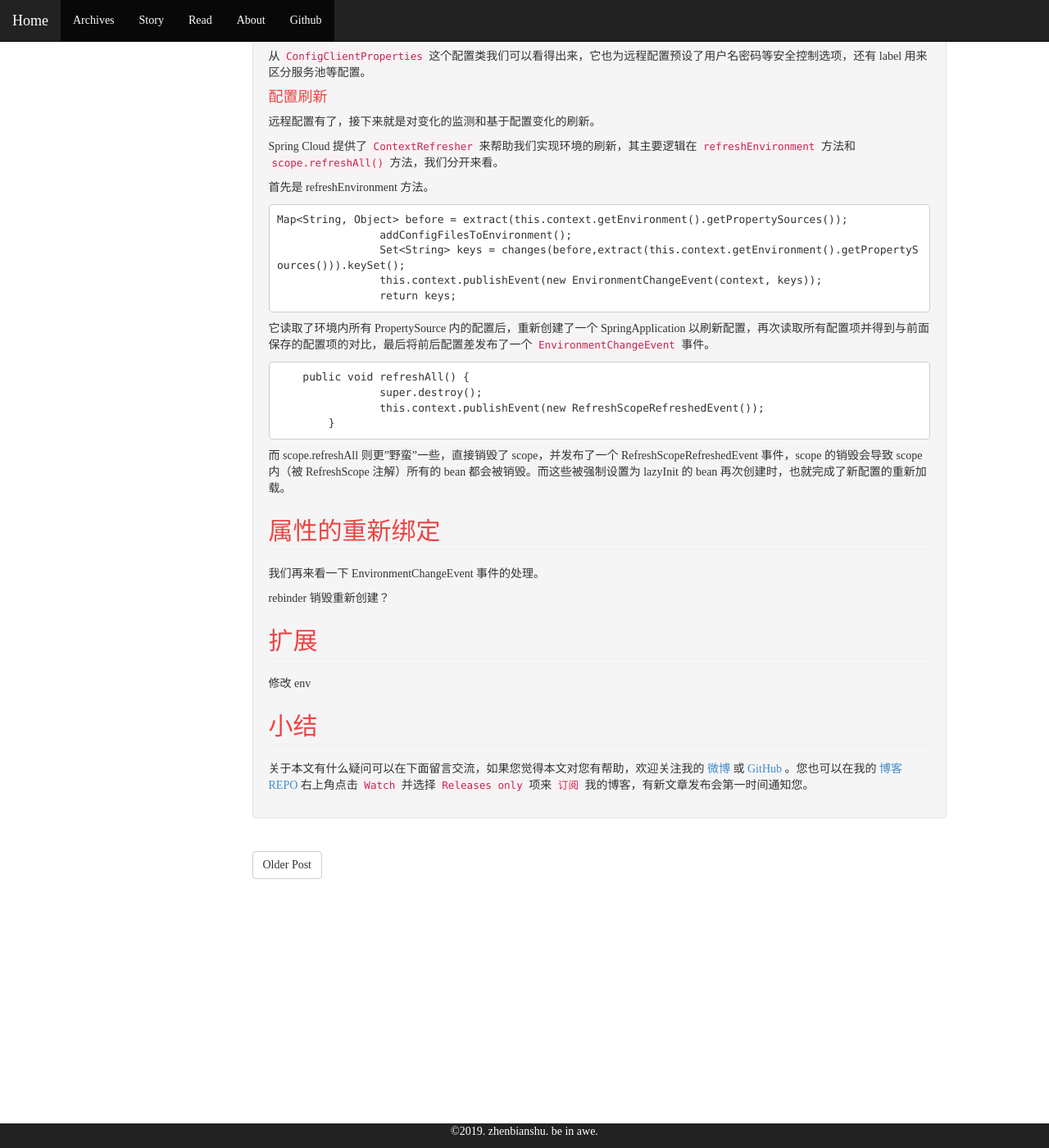
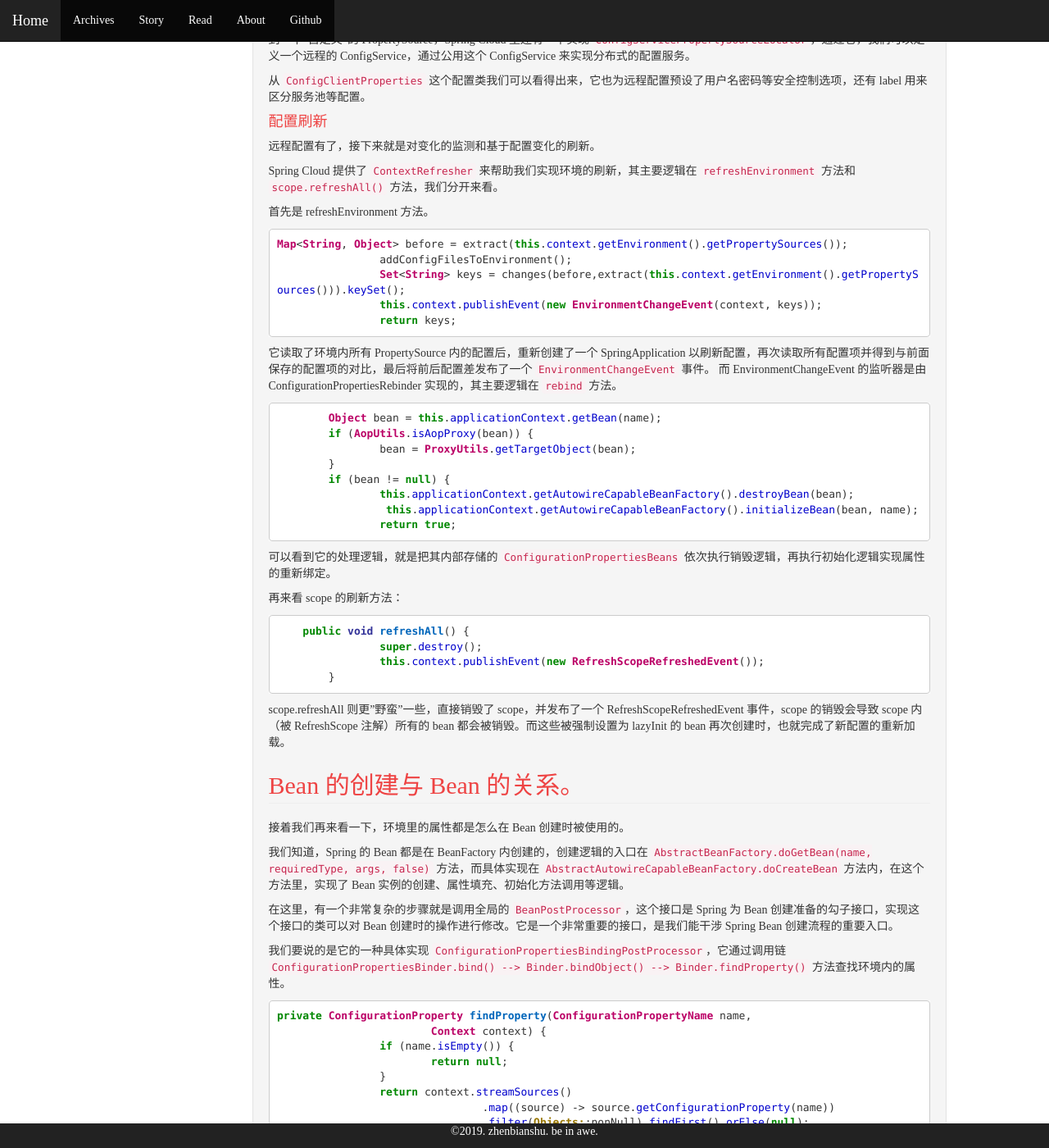
Before and after one commit to zhenbianshu/zhenbianshu.github.io, a Jekyll site: the page built from _posts/2019-06-18-spring_cloud_properties_auto_load.md, in a window 1280 px wide and 1400 px high, scrolled down 1510 px. Shown: the whole window at 82% size. Built offline with Jekyll 4.4.1, drawn with Linux system fonts in a browser that asks for light colours; comment, search, counter and statistics services are not loaded; some of the changed text lies outside the part shown.

Commit message:
add bean process logic;

````diff
--- a/_posts/2019-06-18-spring_cloud_properties_auto_load.md
+++ b/_posts/2019-06-18-spring_cloud_properties_auto_load.md
@@ -14,6 +14,8 @@ comments: true
 前些天，我在一个需求中也遇到了 spring cloud 的相关问题。我们在用的是 Spring Cloud 的 config 模块，它是用来支持分布式配置的，原来单机应用在使用了 Spring Cloud 之后，可以支持配置的动态修改和重新加载，原来我们使用第三方存储配置，自己在业务代码里使用轮询并实现配置的重新加载，Spring Cloud 将其抽离为框架，并很好的融入到 Spring 原有的配置和 Bean 模块内。
 
 虽然在解决需求问题时走了些弯路，但也借此机会了解了 Spring Cloud 的一部分，抽空总结一下问题和在查询问题中了解到的知识，分享出来让再遇到此问题的同学少踩坑吧。
+
+本文基于 Spring 5.1 和 Spring Cloud 2.1。
 
 {{ site.article.copyright }}
 
@@ -77,7 +79,7 @@ Spring Cloud 提供了 `ContextRefresher` 来帮助我们实现环境的刷新
 
 首先是 refreshEnvironment 方法。
 
-```
+```java
 Map<String, Object> before = extract(this.context.getEnvironment().getPropertySources());
 		addConfigFilesToEnvironment();
 		Set<String> keys = changes(before,extract(this.context.getEnvironment().getPropertySources())).keySet();
@@ -86,27 +88,75 @@ Map<String, Object> before = extract(this.context.getEnvironment().getPropertySo
 ```
 
 它读取了环境内所有 PropertySource 内的配置后，重新创建了一个 SpringApplication 以刷新配置，再次读取所有配置项并得到与前面保存的配置项的对比，最后将前后配置差发布了一个 `EnvironmentChangeEvent` 事件。
+而 EnvironmentChangeEvent 的监听器是由 ConfigurationPropertiesRebinder 实现的，其主要逻辑在 `rebind` 方法。
 
+```java
+	Object bean = this.applicationContext.getBean(name);
+	if (AopUtils.isAopProxy(bean)) {
+		bean = ProxyUtils.getTargetObject(bean);
+	}
+	if (bean != null) {
+		this.applicationContext.getAutowireCapableBeanFactory().destroyBean(bean);
+                 this.applicationContext.getAutowireCapableBeanFactory().initializeBean(bean, name);
+		return true;
+```
+可以看到它的处理逻辑，就是把其内部存储的 `ConfigurationPropertiesBeans` 依次执行销毁逻辑，再执行初始化逻辑实现属性的重新绑定。
 
-```
+再来看 scope 的刷新方法：
+
+```java
     public void refreshAll() {
 		super.destroy();
 		this.context.publishEvent(new RefreshScopeRefreshedEvent());
 	}
 ```
-而 scope.refreshAll 则更"野蛮"一些，直接销毁了 scope，并发布了一个 RefreshScopeRefreshedEvent 事件，scope 的销毁会导致 scope 内（被 RefreshScope 注解）所有的 bean 都会被销毁。而这些被强制设置为 lazyInit 的 bean 再次创建时，也就完成了新配置的重新加载。
+scope.refreshAll 则更"野蛮"一些，直接销毁了 scope，并发布了一个 RefreshScopeRefreshedEvent 事件，scope 的销毁会导致 scope 内（被 RefreshScope 注解）所有的 bean 都会被销毁。而这些被强制设置为 lazyInit 的 bean 再次创建时，也就完成了新配置的重新加载。
 
-## 属性的重新绑定
+## Bean 的创建与 Bean 的关系。
 ---
-我们再来看一下  EnvironmentChangeEvent 事件的处理。
+接着我们再来看一下，环境里的属性都是怎么在 Bean 创建时被使用的。
+
+我们知道，Spring 的 Bean 都是在 BeanFactory 内创建的，创建逻辑的入口在 `AbstractBeanFactory.doGetBean(name, requiredType, args, false)` 方法，而具体实现在 `AbstractAutowireCapableBeanFactory.doCreateBean` 方法内，在这个方法里，实现了 Bean 实例的创建、属性填充、初始化方法调用等逻辑。
+
+在这里，有一个非常复杂的步骤就是调用全局的 `BeanPostProcessor`，这个接口是 Spring 为 Bean 创建准备的勾子接口，实现这个接口的类可以对 Bean 创建时的操作进行修改。它是一个非常重要的接口，是我们能干涉 Spring Bean 创建流程的重要入口。
+
+我们要说的是它的一种具体实现 `ConfigurationPropertiesBindingPostProcessor`，它通过调用链 `ConfigurationPropertiesBinder.bind() --> Binder.bindObject() --> Binder.findProperty()` 方法查找环境内的属性。
+
+```java
+private ConfigurationProperty findProperty(ConfigurationPropertyName name,
+			Context context) {
+		if (name.isEmpty()) {
+			return null;
+		}
+		return context.streamSources()
+				.map((source) -> source.getConfigurationProperty(name))
+				.filter(Objects::nonNull).findFirst().orElse(null);
+	}
+```
+找到对应的属性后，再使用 converter 将属性转换为对应的类型注入到 Bean 骨。
+
+```java
+    private <T> Object bindProperty(Bindable<T> target, Context context,
+			ConfigurationProperty property) {
+		context.setConfigurationProperty(property);
+		Object result = property.getValue();
+		result = this.placeholdersResolver.resolvePlaceholders(result);
+		result = context.getConverter().convert(result, target);
+		return result;
+	}
+```
+
+## 一种 trick 方式
+---
+由上面可以看到，Spring 是支持 @ConfigurationProperties 属性的动态修改的，但在查询流程时，我也找到了一种比较 trick 的方式。
+
+我们先来整理远程属性注入的关键点，再从这些关键点里找可修改点。
+
+1. PropertySourceLocator 将 PropertySource 从远程数据源引入，如果这时我们能修改数据源的结果就能达到目的，可是 Spring Cloud 的远程资源定位器 ConfigServicePropertySourceLocator 和 远程调用工具 RestTemplate 都是实现类，如果生硬地对其继承并修改，代码很不优雅。
+2. 添加一个 BeanPostProcessor，手动实现对 Bean 属性的修改。实现起来很复杂，而且由于每一个 BeanPostProcessor 在所有 Bean 创建时都会调用，可能会有安全问题。
+3. 添加属性解析器 PropertyResolver 或类型转换器 ConversionService。它们都只负责处理一个属性，由于我们的目标是"多个"属性变成一个属性，它们也无能为力。
 
 
-rebinder 销毁重新创建？
-
-
-## 扩展
----
-修改 env
 
 ## 小结
 ---
````
